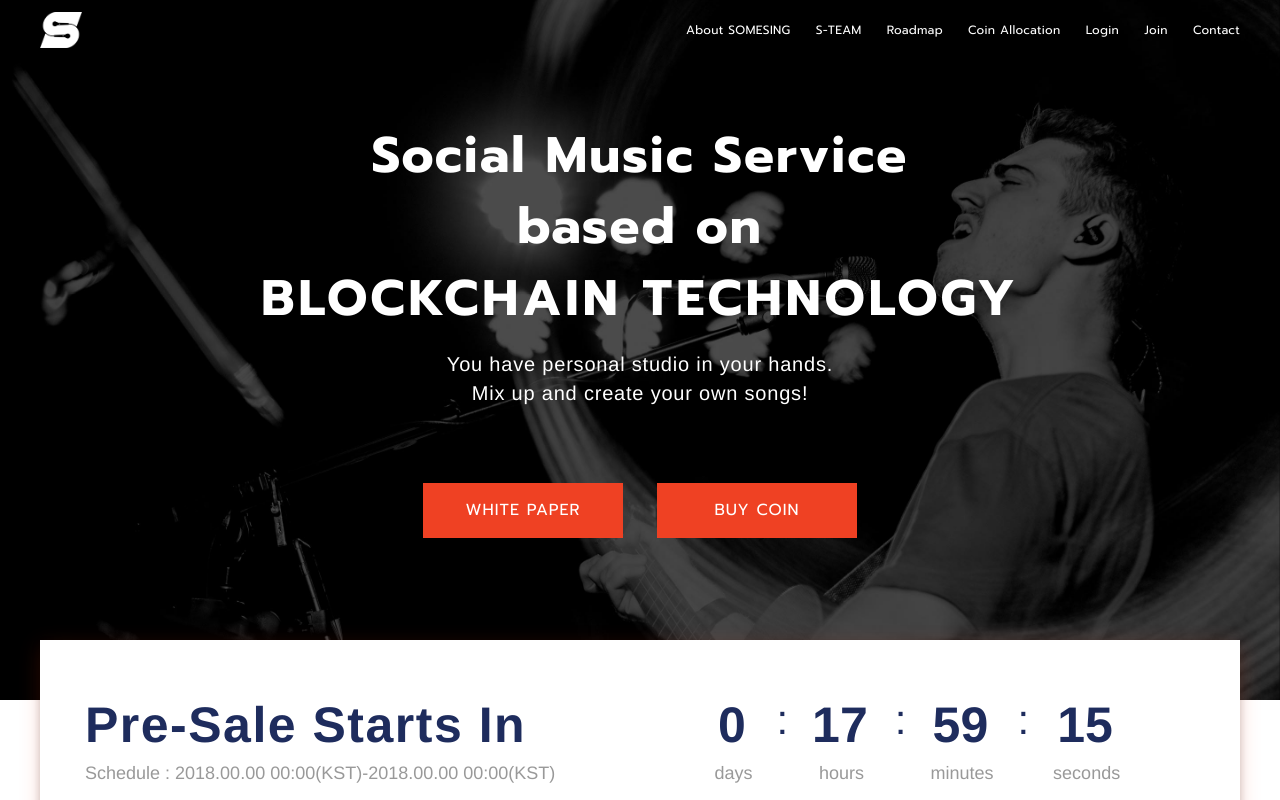
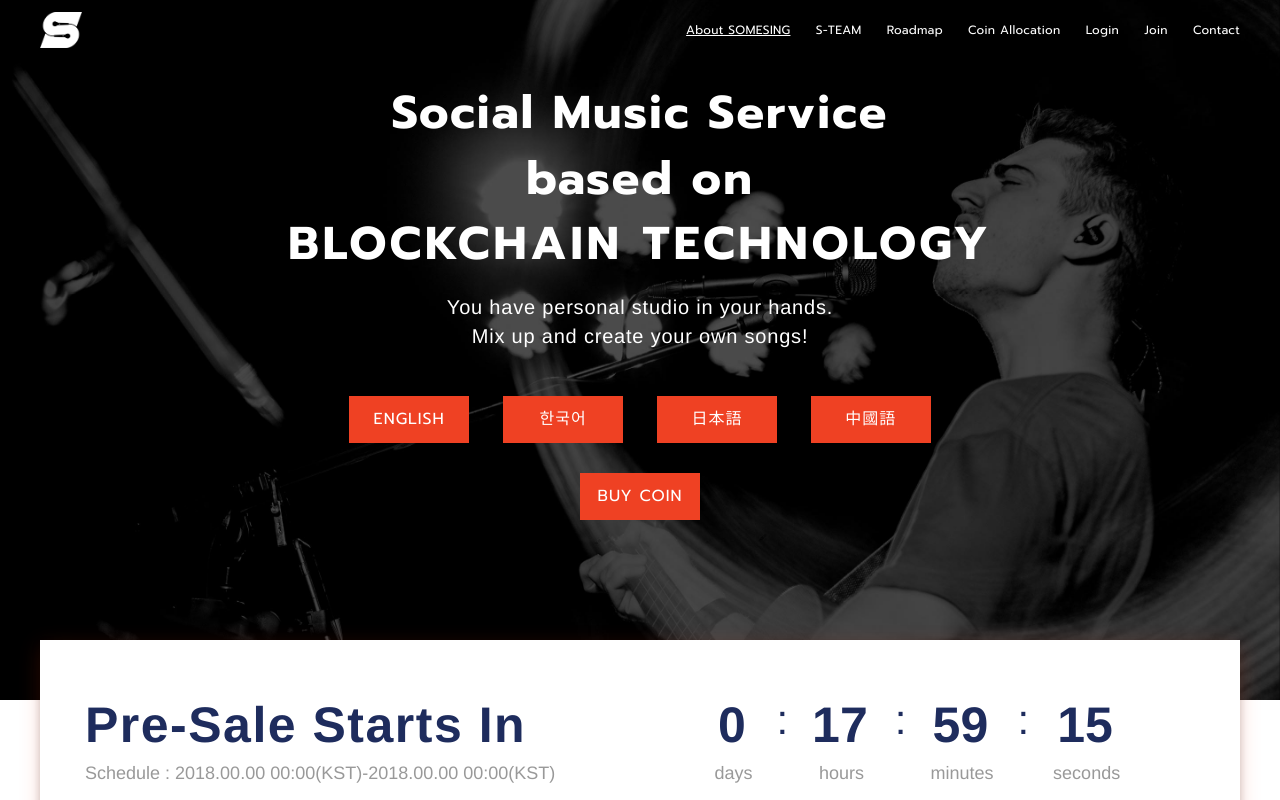
Before and after one commit to kkyoon86/web_v8, a plain HTML site: page index.html in a window 1280 px wide. Shown: the top 800 px of the page. Drawn offline with Linux system fonts and the light colour scheme.

Commit message:
인트로 화이트페이퍼 버전 4개 추

```diff
--- a/index.html
+++ b/index.html
@@ -49,7 +49,7 @@
   <script src="./resources/js/scrollMagic/velocity.min.js" language="javascript"></script>
 
   <script src="./resources/js/jquery-3.3.1.min.js" language="javascript"></script>
-  <script src="./resources/js/index.js" language="javascript"></script>
+  <script src="./resources/js/script.js" language="javascript"></script>
 
 </head>
 
@@ -89,7 +89,10 @@
     <div class="titleCommon maintitle3">BLOCKCHAIN TECHNOLOGY</div>
     <div class="mainText">You have personal studio in your hands.<br> Mix up and create your own songs!</div>
 
-    <a href="#" class="someButton someB1">WHITE PAPER</a>
+    <a href="#" class="someButton someB1">ENGLISH</a>
+    <a href="#" class="someButton someB1">한국어</a>
+    <a href="#" class="someButton someB1">日本語</a>
+    <a href="#" class="someButton ">中國語</a><br>
     <a href="#" class="someButton someB2">BUY COIN</a>
   </div>
 
--- a/resources/css/index/intro.css
+++ b/resources/css/index/intro.css
@@ -33,7 +33,7 @@
 .mainTitleBox {
   position: absolute;
   height: 700px;
-  padding: 120px;
+  padding: 80px;
   width: 100%;
   text-align: center;
 }
@@ -41,7 +41,7 @@
 .titleCommon {
   color: #fff;
   font-weight: 700;
-  font-size: 50px;
+  font-size: 46px;
   font-family: 'prompt', sans-serif;
   letter-spacing: 2px;
 }
@@ -58,19 +58,26 @@
   padding: 16px;
 }
 
+.introWhitepaper {
+  color: #fff;
+  font-size: 32px;
+  letter-spacing: 4px;
+  padding-top: 16px;
+}
+
 .someButton {
   background-color: #EF4123;
   border: none;
   color: white;
-  width: 200px;
-  padding: 16px 0;
+  width: 120px;
+  padding: 12px 0;
   text-align: center;
   text-decoration: none;
   display: inline-block;
   font-size: 16px;
   font-family: 'prompt', sans-serif;
   letter-spacing: 1px;
-  margin-top: 60px;
+  margin-top: 30px;
   z-index: 3;
 }
 
--- a/resources/js/index.js
+++ b/resources/js/script.js
@@ -1,8 +1,9 @@
 // 페이지가 로딩 되었을 때 실행할 기능
 $(document).ready(function () {
+  setSlidingLink();
+  setNaniLinkAnimation();
   //parallax
   var controller = new ScrollMagic.Controller();
-
   //build scene
   var scene = new ScrollMagic.Scene({
       triggerElement: "#trigger2",
```
